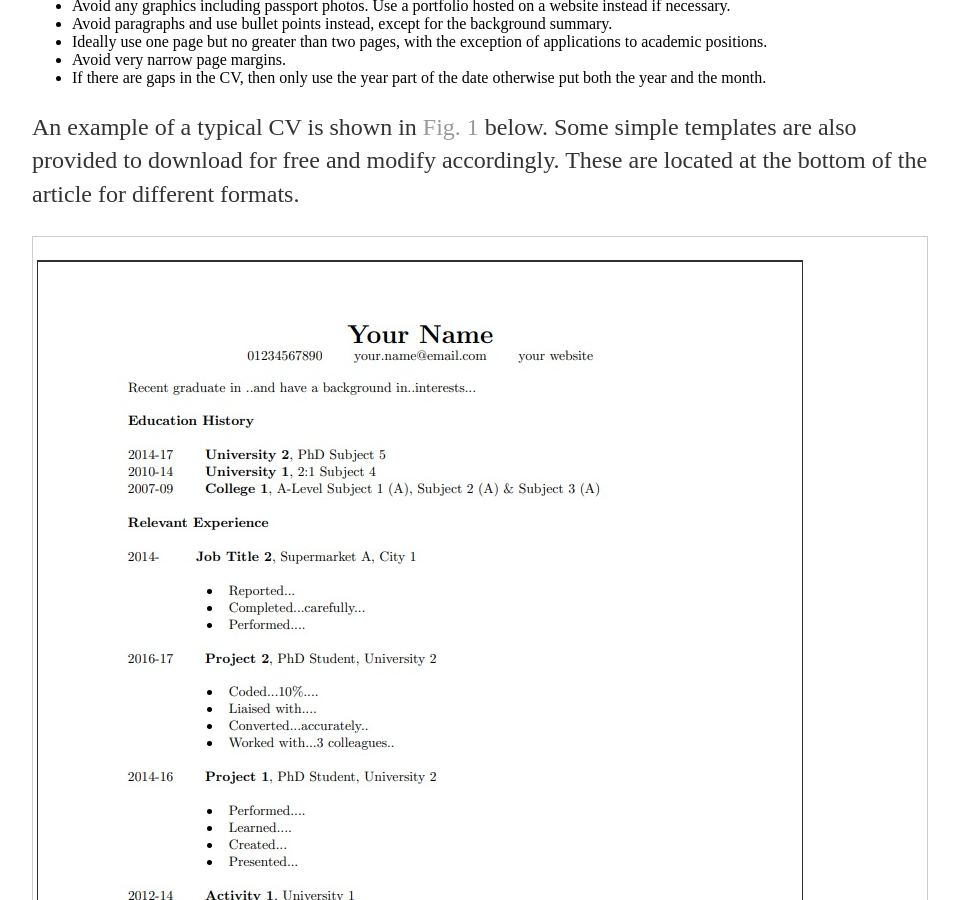
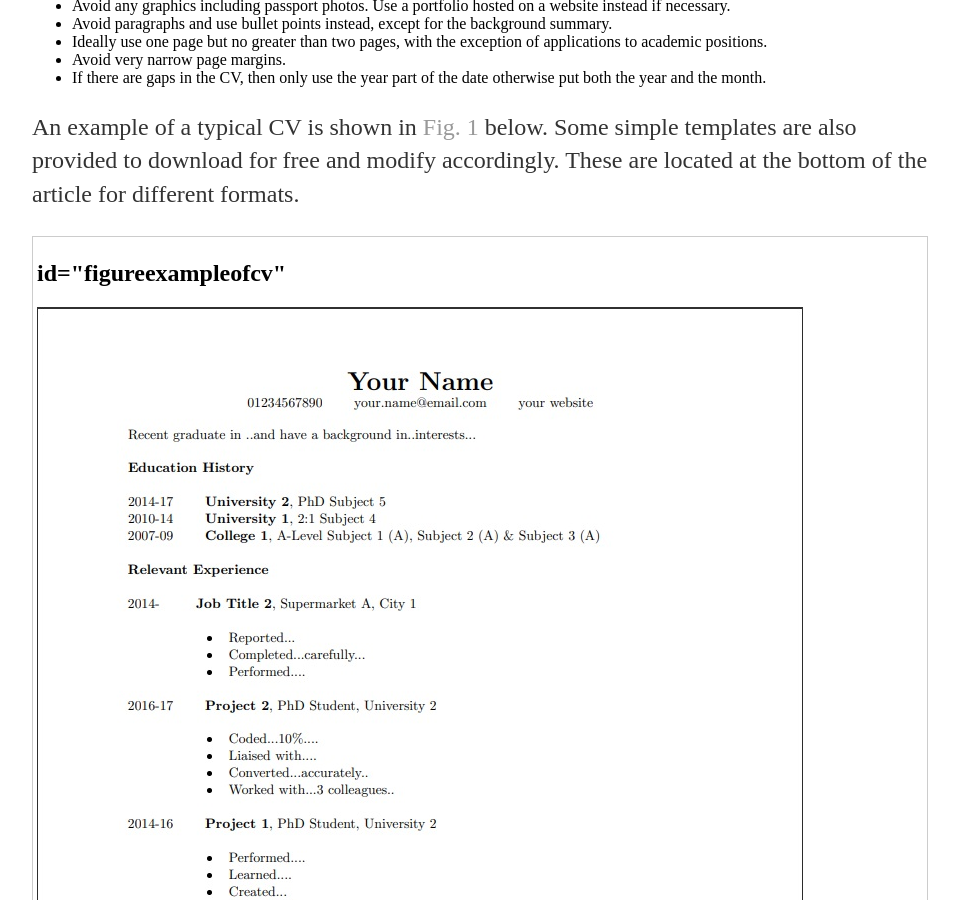
Before and after one commit to pa5411/Graduate-Job-Help, a Jekyll site: the page built from cv.html, in a window 1280 px wide and 900 px high, scrolled down 1844 px. Shown: the whole window, without its empty margins (160-1119 px from the left). Built offline with Jekyll 4.4.1, drawn with Linux system fonts in a browser that asks for light colours.

Commit message:
Update cv.html

```diff
--- a/cv.html
+++ b/cv.html
@@ -38,7 +38,7 @@ date: 2021-06-15
         <p> An example of a typical CV is shown in <a href="#figureexampleofcv">Fig. 1</a> below. Some simple templates are also provided to download for free and modify accordingly. These are located at the bottom of the article for different formats. </p>
 
         <figure>
-                <h2 id="figureexampleofcv"></h2>
+                <h2> id="figureexampleofcv" </h2>
 				<img src="/assets/img/exampleofcv.jpg" alt="Cropped view of a typical CV">
                 <figcaption> Fig. 1 - An example of a CV created using LaTeX. </figcaption>
         </figure>
```
